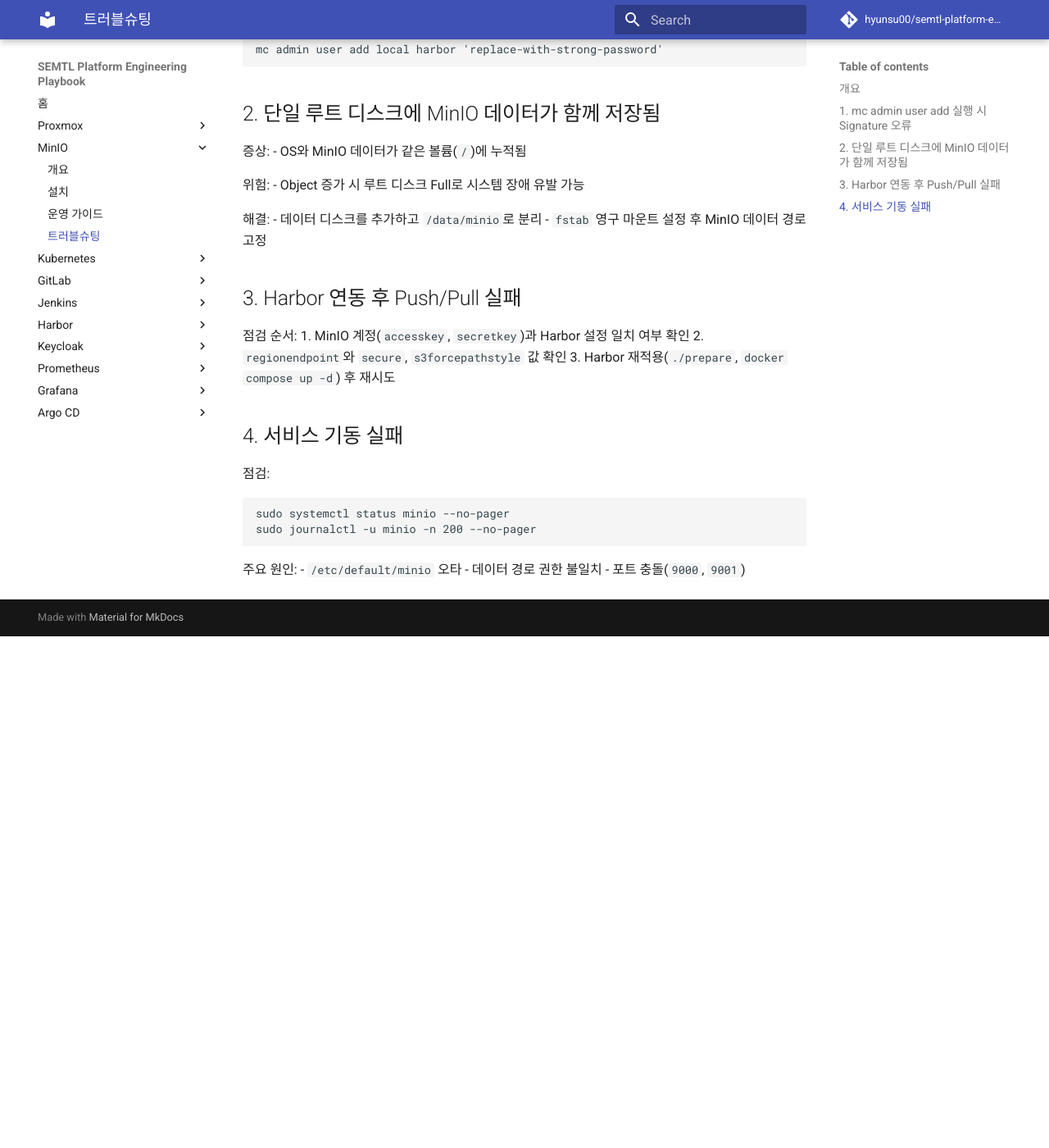
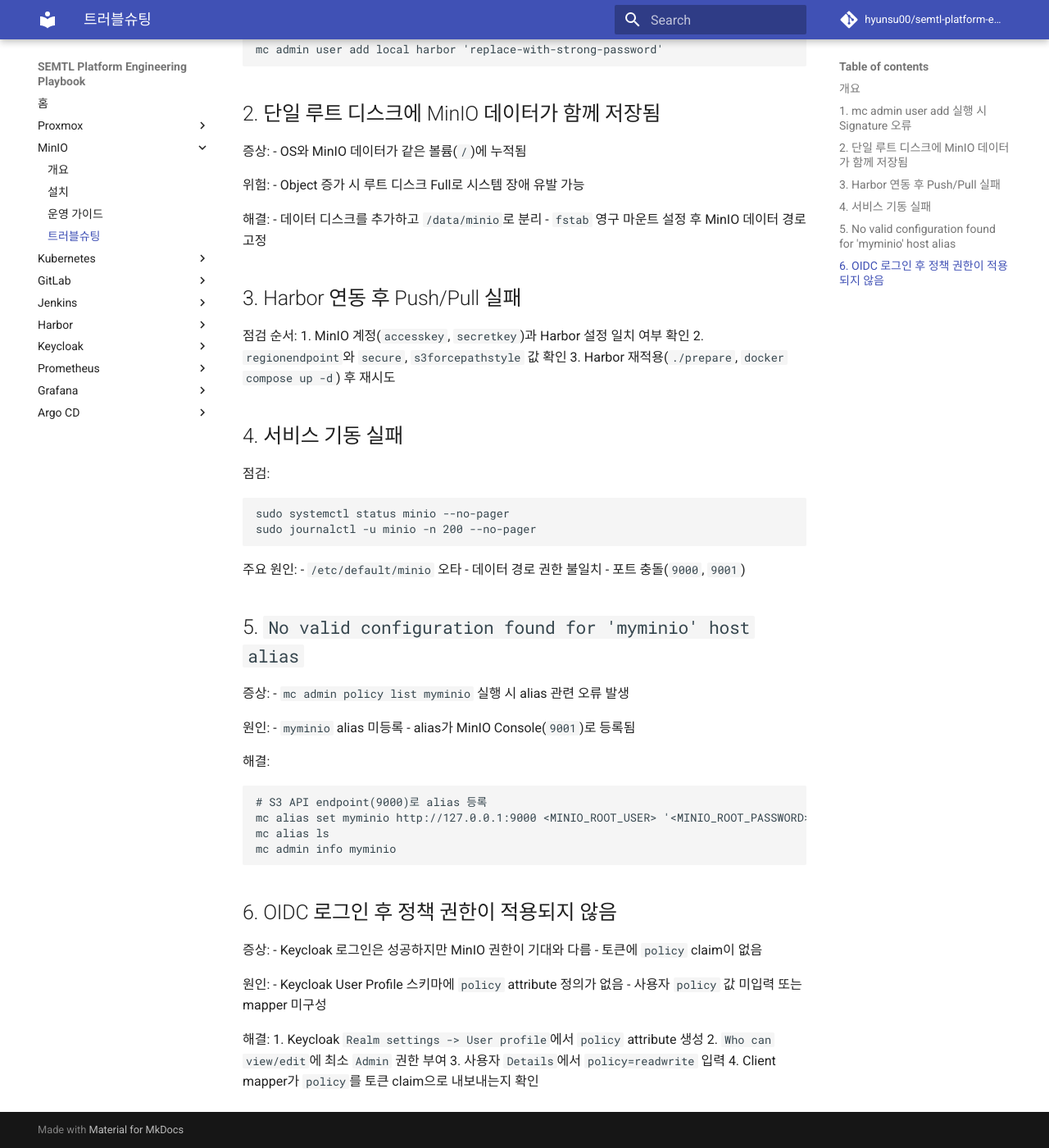
Before and after one commit to hyunsu00/semtl-platform-engineering-playbook, an MkDocs documentation site: the page built from docs/minio/troubleshooting.md, in a window 1280 px wide and 1400 px high, scrolled down 671 px. Shown: the whole window at 82% size. Built offline with MkDocs 1.6.1 and Material for MkDocs 9.7.7, drawn with Linux system fonts in a browser that asks for light colours; comment, search, counter and statistics services are not loaded; before the commit the page ends 1447 px from its top, so only the background shows below that.

Commit message:
docs: minio-keycloak OIDC 런북 업데이트

````diff
--- a/docs/keycloak/operation-guide.md
+++ b/docs/keycloak/operation-guide.md
@@ -67,6 +67,26 @@
 4. Harbor OIDC 연동 검증
 5. 그룹/권한 매핑 적용
 
+## MinIO OIDC 설정 표준
+
+MinIO 연동 시 핵심 항목:
+- Realm: `semtl`
+- Client ID: `minio`
+- Discovery URL: `https://auth.semtl.synology.me/realms/semtl/.well-known/openid-configuration`
+- 정책 claim: `policy` (권장) 또는 `groups`
+
+Keycloak 최신 버전(21+)에서는 사용자 임의 attribute 입력이 제한될 수 있습니다.
+이 경우 `Realm settings -> User profile`에서 `policy` attribute를 먼저 정의합니다.
+
+권장 attribute 설정:
+- Name: `policy`
+- Multivalued: `OFF`
+- Required: `OFF`
+- Who can edit: `Admin`
+- Who can view: `Admin`
+
+그 다음 `Users -> <user> -> Details`에서 `policy=readwrite`를 부여합니다.
+
 ## 백업 및 복구
 
 백업 대상:
--- a/docs/minio/troubleshooting.md
+++ b/docs/minio/troubleshooting.md
@@ -54,3 +54,34 @@
 - `/etc/default/minio` 오타
 - 데이터 경로 권한 불일치
 - 포트 충돌(`9000`, `9001`)
+
+## 5. `No valid configuration found for 'myminio' host alias`
+증상:
+- `mc admin policy list myminio` 실행 시 alias 관련 오류 발생
+
+원인:
+- `myminio` alias 미등록
+- alias가 MinIO Console(`9001`)로 등록됨
+
+해결:
+```bash
+# S3 API endpoint(9000)로 alias 등록
+mc alias set myminio http://127.0.0.1:9000 <MINIO_ROOT_USER> '<MINIO_ROOT_PASSWORD>'
+mc alias ls
+mc admin info myminio
+```
+
+## 6. OIDC 로그인 후 정책 권한이 적용되지 않음
+증상:
+- Keycloak 로그인은 성공하지만 MinIO 권한이 기대와 다름
+- 토큰에 `policy` claim이 없음
+
+원인:
+- Keycloak User Profile 스키마에 `policy` attribute 정의가 없음
+- 사용자 `policy` 값 미입력 또는 mapper 미구성
+
+해결:
+1. Keycloak `Realm settings -> User profile`에서 `policy` attribute 생성
+2. `Who can view/edit`에 최소 `Admin` 권한 부여
+3. 사용자 `Details`에서 `policy=readwrite` 입력
+4. Client mapper가 `policy`를 토큰 claim으로 내보내는지 확인
````
Also changed, not shown: AGENTS.md (+1 -0 lines), README.md (+1 -0 lines), docs/minio/operation-guide.md (+28 -1 lines).
